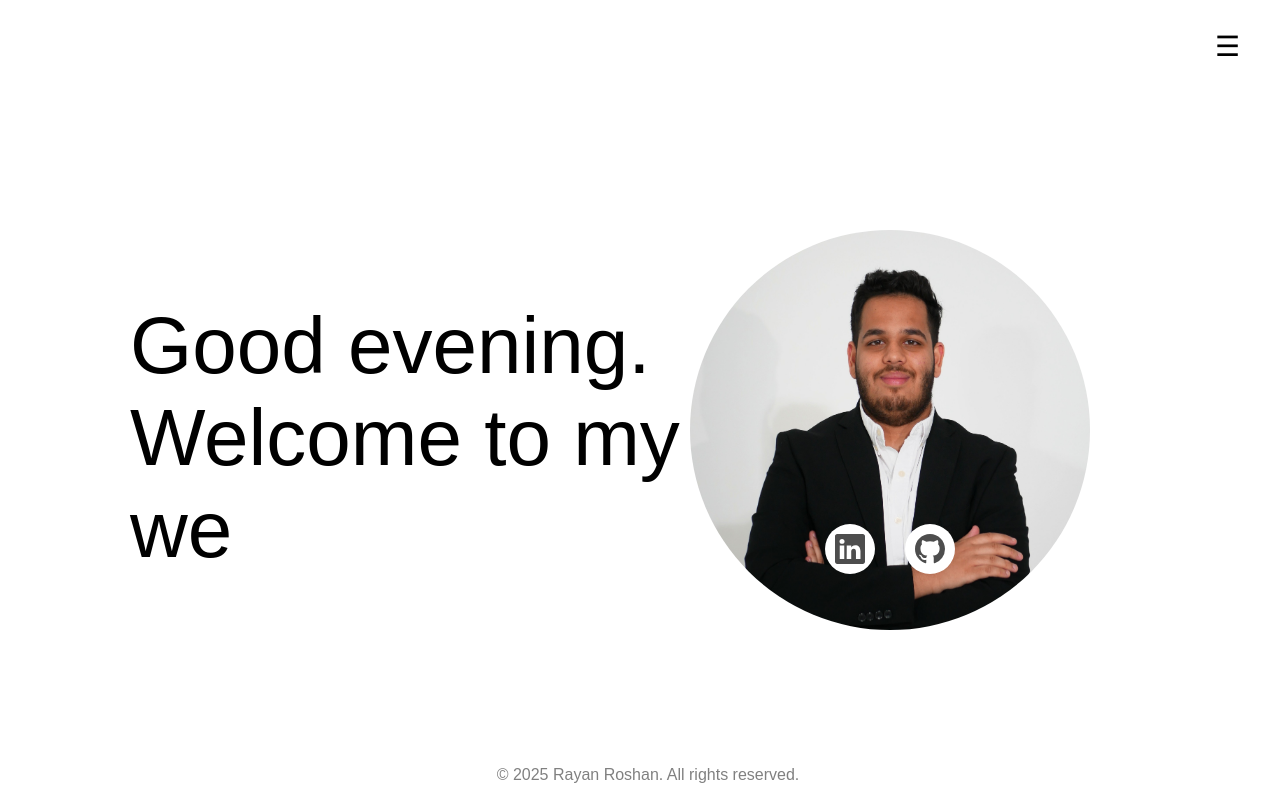
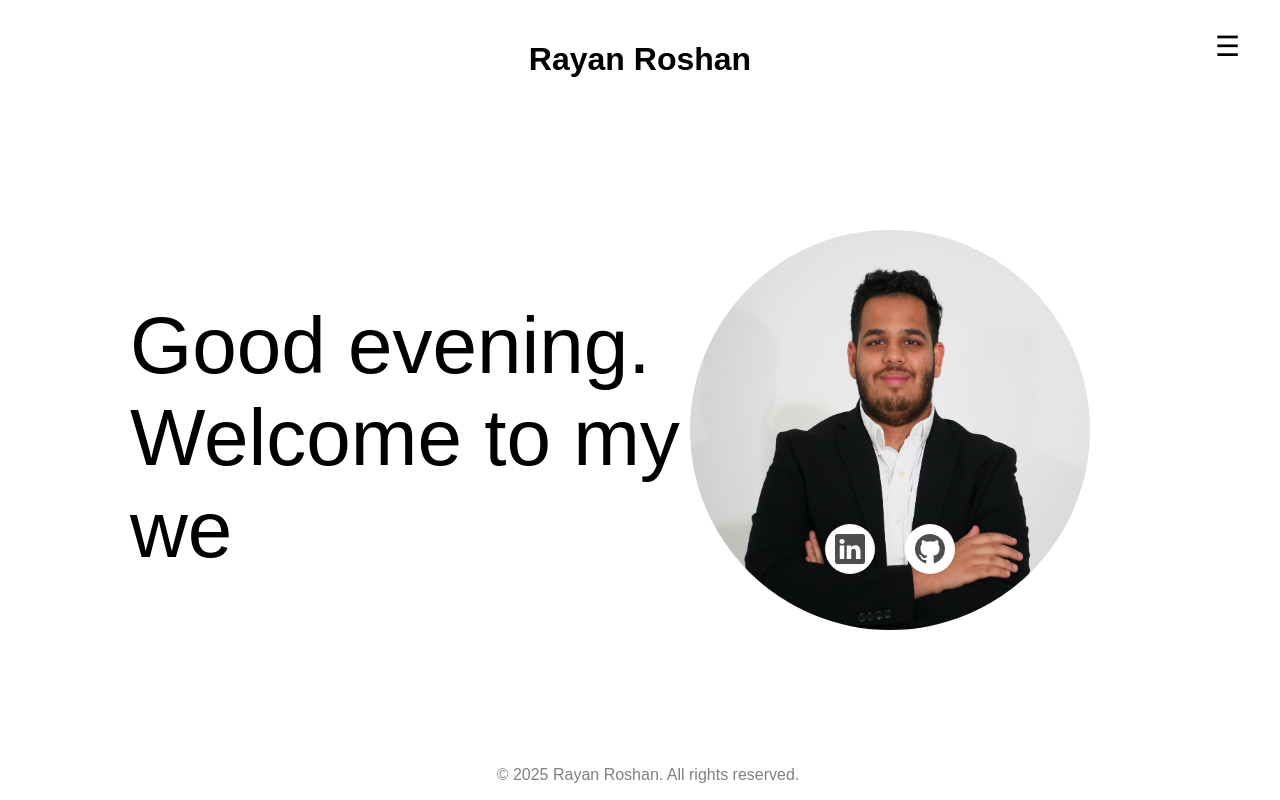
Before and after one commit to Rayan-Roshan21/Rayan_Roshan_website, a React (Vite) app in the folder Rayan_Roshan_Website/: page / in a window 1280 px wide. Built offline with nearby package versions, Linux system fonts and the light colour scheme.

Commit message:
Added the css file for the title.

```diff
--- a/Rayan_Roshan_Website/src/Components/name_title/name_title.jsx
+++ b/Rayan_Roshan_Website/src/Components/name_title/name_title.jsx
@@ -1,6 +1,7 @@
-function name_title() {
+import '../Name_title/Name_title.css'
+function Name_title() {
     return (
         <h1 className="title">Rayan Roshan</h1>
     );
 }
-export default name_title;
+export default Name_title;
--- a/Rayan_Roshan_Website/src/Pages/About.jsx
+++ b/Rayan_Roshan_Website/src/Pages/About.jsx
@@ -3,7 +3,7 @@ import Sidebar from '../Components/Sidebar/Sidebar';
 import '../Pages_CSS/About.css';
 import { motion } from 'framer-motion';
 import Copyright from '../Components/Copyright_title/Copyright_title'
-import name_title from '../Components/name_title/name_title';
+import Name_title from '../Components/name_title/name_title';
 
 function About() {
   return (
@@ -14,7 +14,7 @@ function About() {
       transition={{ duration: 0.5 }}
     >
       <Sidebar />
-      <name_title/>
+      <Name_title />
       <h2 className='about-title'>About</h2>
       <div>
         <h2 className='Subtitle'>Who am I</h2>
--- a/Rayan_Roshan_Website/src/Pages/Home.jsx
+++ b/Rayan_Roshan_Website/src/Pages/Home.jsx
@@ -5,8 +5,7 @@ import profileImage from '../assets/profile-image.JPG';
 import Tooltip from '../Components/Information_bar/Tooltip';
 import { motion } from 'framer-motion';
 import Copyright from '../Components/Copyright_title/Copyright_title'
-import name_title from '../Components/name_title/name_title';
-
+import Name_title from '../Components/name_title/name_title';
 function Home() {
   const [introText, setIntroText] = useState('');
   const [textIndex, setTextIndex] = useState(0);
@@ -68,9 +67,8 @@ function Home() {
     >
       <div className="App">
         <Sidebar />
-        <name_title />
+        <Name_title />
         <div id="intro">{introText}</div>
-      </div>
       <div>
         <img className="profile-image" src={profileImage} alt="profile-image" />
         <Tooltip />
@@ -78,6 +76,7 @@ function Home() {
       <div>
         <Copyright />
       </div>
+      </div>
     </motion.div>
 );
 
```
